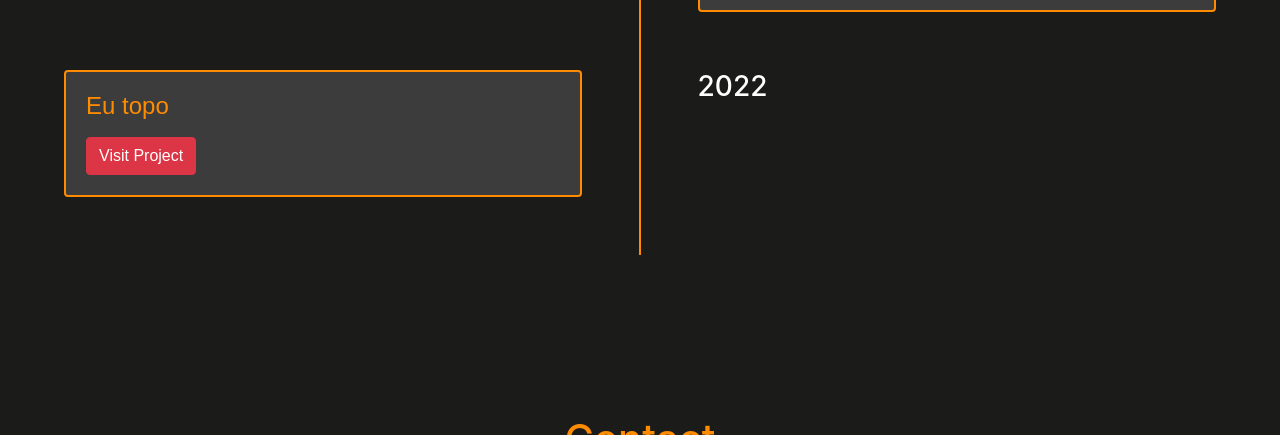
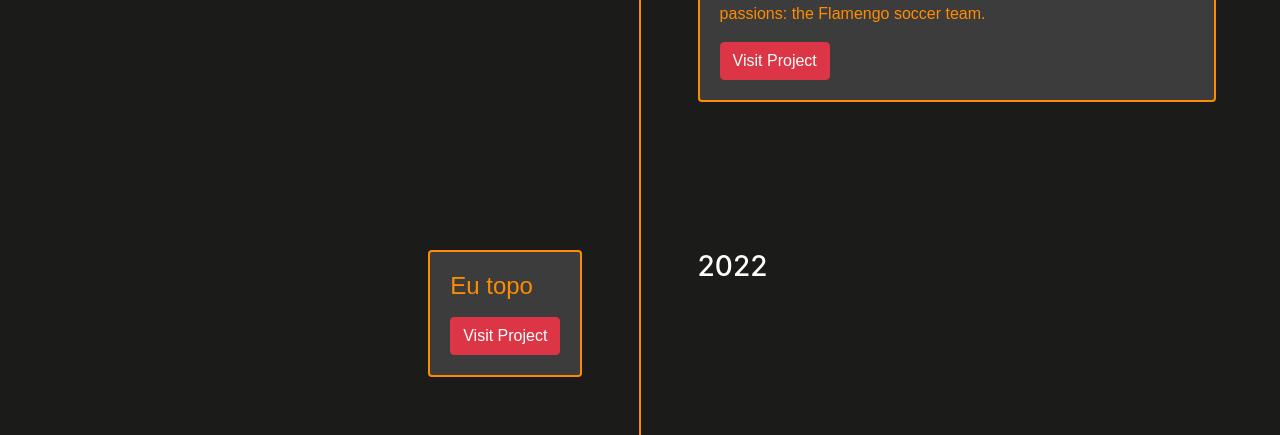
Before and after one commit to GabrielCordeiro97/GabrielCordeiro97.github.io, a Vue app: page /#/ in a window 1280 px wide. Shown: the part 3236-3671 px from the top of the page. Built offline with nearby package versions, Linux system fonts and the light colour scheme; what @storyblok/vue-2 would draw is missing.

Commit message:
alinhamento cards projects

```diff
--- a/src/components/HomeView/HomeViewProjects.vue
+++ b/src/components/HomeView/HomeViewProjects.vue
@@ -1,6 +1,6 @@
 <template>
   <div class="projects">
-    <h1 class="projects__title">Projects</h1>
+    <h1 class="projects__title" :class="{ lightMode: colorMode }">Projects</h1>
     <div class="projects__list-wrapper">
       <ul class="projects__list">
         <li
@@ -12,7 +12,12 @@
             'projects__card--right-align': index % 2 === 1,
           }"
         >
-          <div class="projects__card">
+          <div class="projects__card"
+            :class="{
+            'projects__inner--left-align': index % 2 === 0,
+            'projects__inner--right-align': index % 2 === 1,
+          }"
+          >
             <b-card
               :title="`${project.title}`"
               :img-src="`${project.img}`"
@@ -29,7 +34,7 @@
           </div>
           <div class="timeline"></div>
           <div>
-            <h3 class="projects__card-year">{{ project.year }}</h3>
+            <h3 class="projects__card-year" :class="{ lightMode: colorMode }">{{ project.year }}</h3>
           </div>
         </li>
       </ul>
@@ -39,6 +44,11 @@
 
 <script>
 export default {
+    props: {
+    colorMode: {
+      type: Boolean,
+    },
+  },
   data() {
     return {
       projects: [
@@ -96,10 +106,19 @@ export default {
   justify-content: right;
   flex-flow: row-reverse;
 }
+
 .projects__card {
-  margin-bottom: 50px;
+  margin-bottom: 140px;
   width: 45%;
 }
+.projects__inner--left-align {
+  display: flex;
+  justify-content: right;
+}
+
+
+
+
 .projects__card-content {
   max-width: 35rem;
   max-height: 30rem;
@@ -112,4 +131,13 @@ export default {
 .projects__card-year {
   color: white;
 }
+
+/* classes lightMode */
+
+.projects__title.lightMode {
+  color: rgb(70, 70, 70);
+}
+.projects__card-year.lightMode {
+  color: rgb(70, 70, 70);
+}
 </style>
```
